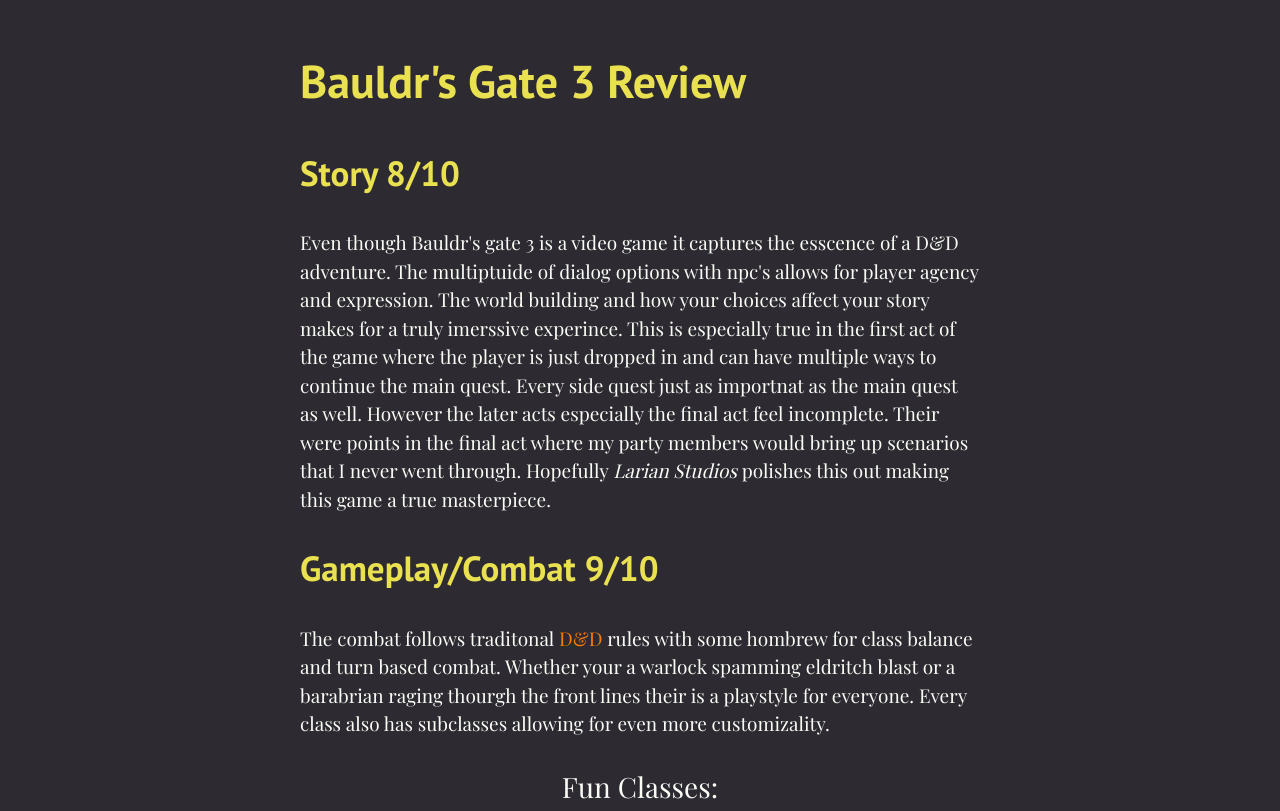
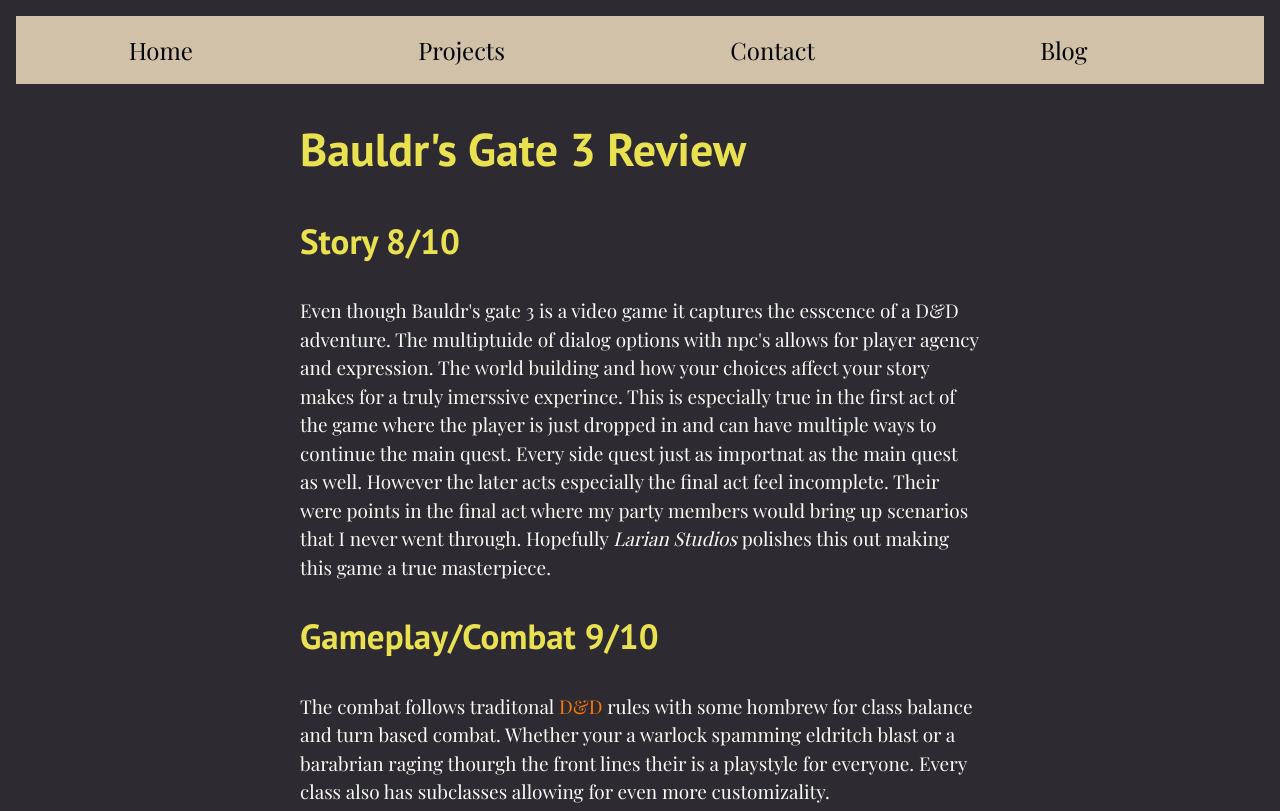
Before and after one commit to edwardm8/cpnt260-a1, a plain HTML site: page index.html in a window 1280 px wide. Shown: the top 811 px of the page. Drawn offline with nearby package versions, Linux system fonts and the light colour scheme.

Commit message:
refactor css

```diff
--- /dev/null
+++ b/css/layout.css
@@ -0,0 +1,37 @@
+/*body styling*/
+body{
+  padding: 1rem;
+  margin:auto;
+  background-color: #2D2A32;
+
+  line-height: 1.5;
+}
+/*list styling*/
+ul{
+  width:auto;
+
+  padding-right: 4rem;
+
+  position:relative;
+}
+
+li{
+  list-style-position: inside;
+
+  font-size: 24px;
+
+  width: auto;
+
+  color: #FAFDF6;
+  font-family: 'Playfair Display', serif;
+}
+
+main{
+  max-width: 85ch;
+  margin: auto;
+}
+
+/*icon font styling*/
+i{
+  margin: auto;
+}
--- /dev/null
+++ b/css/navigation.css
@@ -0,0 +1,28 @@
+nav ul{
+  display:flex;
+  /*justify-content: space-evenly;*/
+
+  list-style: none;
+  padding-left: 0;
+  background-color:hsl(38, 45%, 80%,0.9);
+  margin: 0;
+}
+
+nav li{
+  flex:auto;
+}
+
+nav a{
+  display: block;
+  padding:1rem;
+  text-decoration: none;
+  color: black;
+
+  text-align: center;
+  /* border-bottom: 3px solid transparent; */
+}
+
+nav a:hover {
+  background-color: #a4646c;
+  /* border-bottom: 3px solid orange; */
+}
--- /dev/null
+++ b/css/reset.css
@@ -0,0 +1,11 @@
+/* Allow content to touch the edges of the page */
+body {
+  margin: 0;
+}
+
+/* Remove default styles from navigation lists */
+nav ul {
+  list-style: none;
+  padding-left: 0;
+  margin: 0;
+}
--- a/css/styles.css
+++ b/css/styles.css
@@ -1,61 +1,3 @@
-/*body styling*/
-body{
-  padding: 1rem;
-  margin:auto;
-  background-color: #2D2A32;
-
-  line-height: 1.5;
-}
-
-main{
-  max-width: 85ch;
-  margin: auto;
-}
-
-/*Header styles*/
-h1,h2{
-  color:#EAE151;
-
-  /*font pairing from https://www.pagecloud.com/blog/best-google-fonts-pairings*/
-  font-family: 'PT Sans',Arial,sans-serif;
-  font-size: 46px;
-}
-h2{
-  font-size: 35px;
-}
-
-/*paragraph styling*/
-p{
-  margin-left: auto;
-  margin-right: auto;
-
-  color: #FAFDF6;
-
-  font-size: 19px;
-  /*font pairing from https://www.pagecloud.com/blog/best-google-fonts-pairings*/
-  font-family: 'Playfair Display',Arial,serif;
-}
-
-/*list styling*/
-ul{
-  width:auto;
-
-  padding-right: 4rem;
-
-  position:relative;
-}
-
-li{
-  list-style-position: inside;
-
-  font-size: 24px;
-
-  width: auto;
-
-  color: #FAFDF6;
-  font-family: 'Playfair Display', serif;
-}
-
 /*image styling*/
 img{
   padding: 1rem;
@@ -63,10 +5,6 @@
   padding-top: 1rem;
 }
 
-/*icon font styling*/
-i{
-  margin: auto;
-}
 
 /*hyperlink styling*/
 .link{
--- /dev/null
+++ b/css/typography.css
@@ -0,0 +1,23 @@
+/*Header styles*/
+h1,h2{
+  color:#EAE151;
+
+  /*font pairing from https://www.pagecloud.com/blog/best-google-fonts-pairings*/
+  font-family: 'PT Sans',Arial,sans-serif;
+  font-size: 46px;
+}
+h2{
+  font-size: 35px;
+}
+
+/*paragraph styling*/
+p{
+  margin-left: auto;
+  margin-right: auto;
+
+  color: #FAFDF6;
+
+  font-size: 19px;
+  /*font pairing from https://www.pagecloud.com/blog/best-google-fonts-pairings*/
+  font-family: 'Playfair Display',Arial,serif;
+}
--- a/index.html
+++ b/index.html
@@ -7,11 +7,23 @@
 
   <link href="https://fonts.googleapis.com/css?family=PT+Sans:700|Playfair+Display" rel="stylesheet">
   <link rel="stylesheet" href="https://cdnjs.cloudflare.com/ajax/libs/font-awesome/4.7.0/css/font-awesome.min.css">
-	<link rel="stylesheet" href="css/styles.css">
+	<link rel="stylesheet" href="css/reset.css">
+  <link rel="stylesheet" href="css/layout.css">
+  <link rel="stylesheet" href="css/navigation.css">
+  <link rel="stylesheet" href="css/typography.css">
+  <link rel="stylesheet" href="css/styles.css">
 
   <title>Bauldr's 3 Gate Review</title>
 </head>
 <body>
+  <nav>
+    <ul>
+      <li><a href="#">Home</a></li>
+      <li><a href="#">Projects</a></li>
+      <li><a href="#">Contact</a></li>
+      <li><a href="#">Blog</a></li>
+    </ul>
+  </nav>
   <main>
     <h1>Bauldr's Gate 3 Review</h1>
 
```
